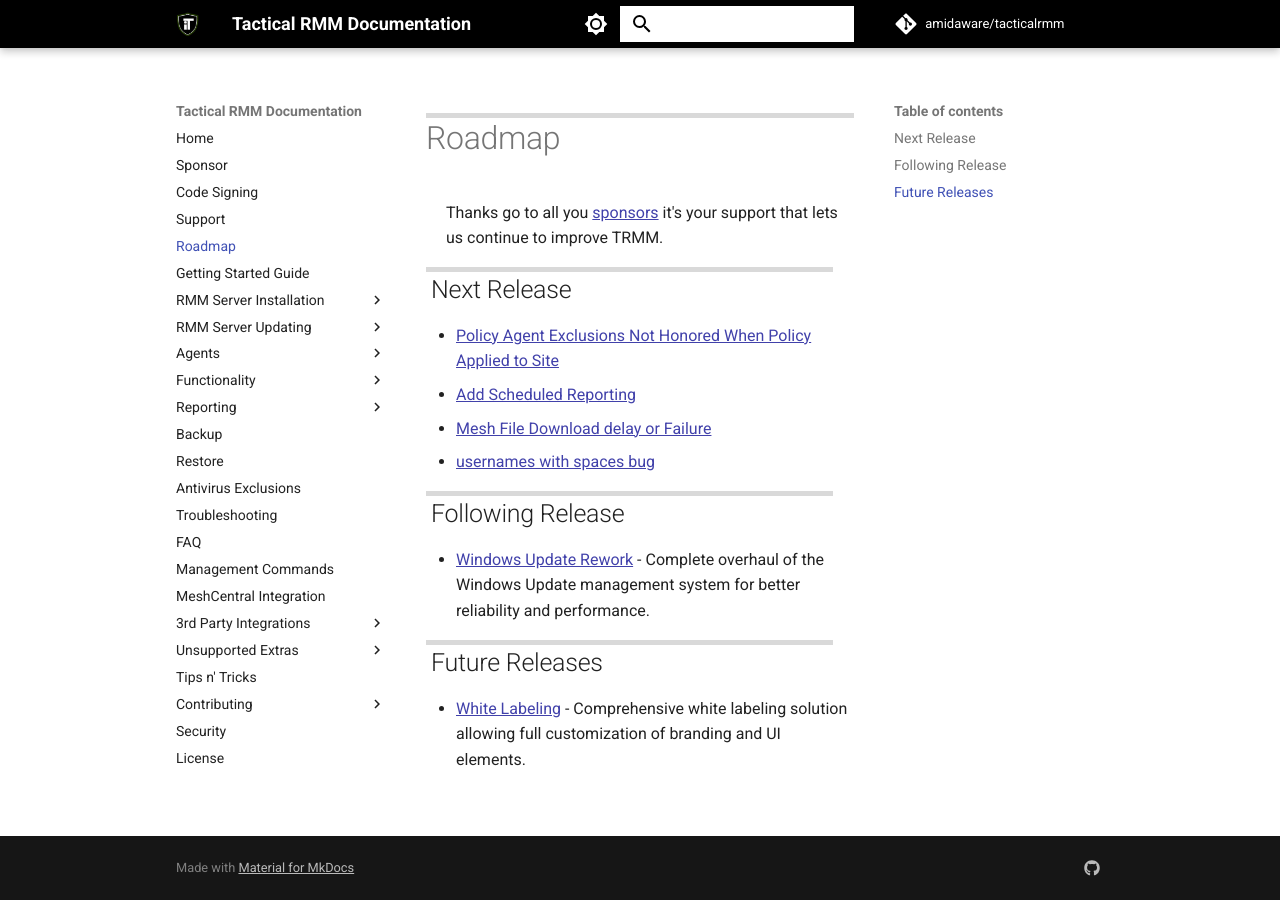
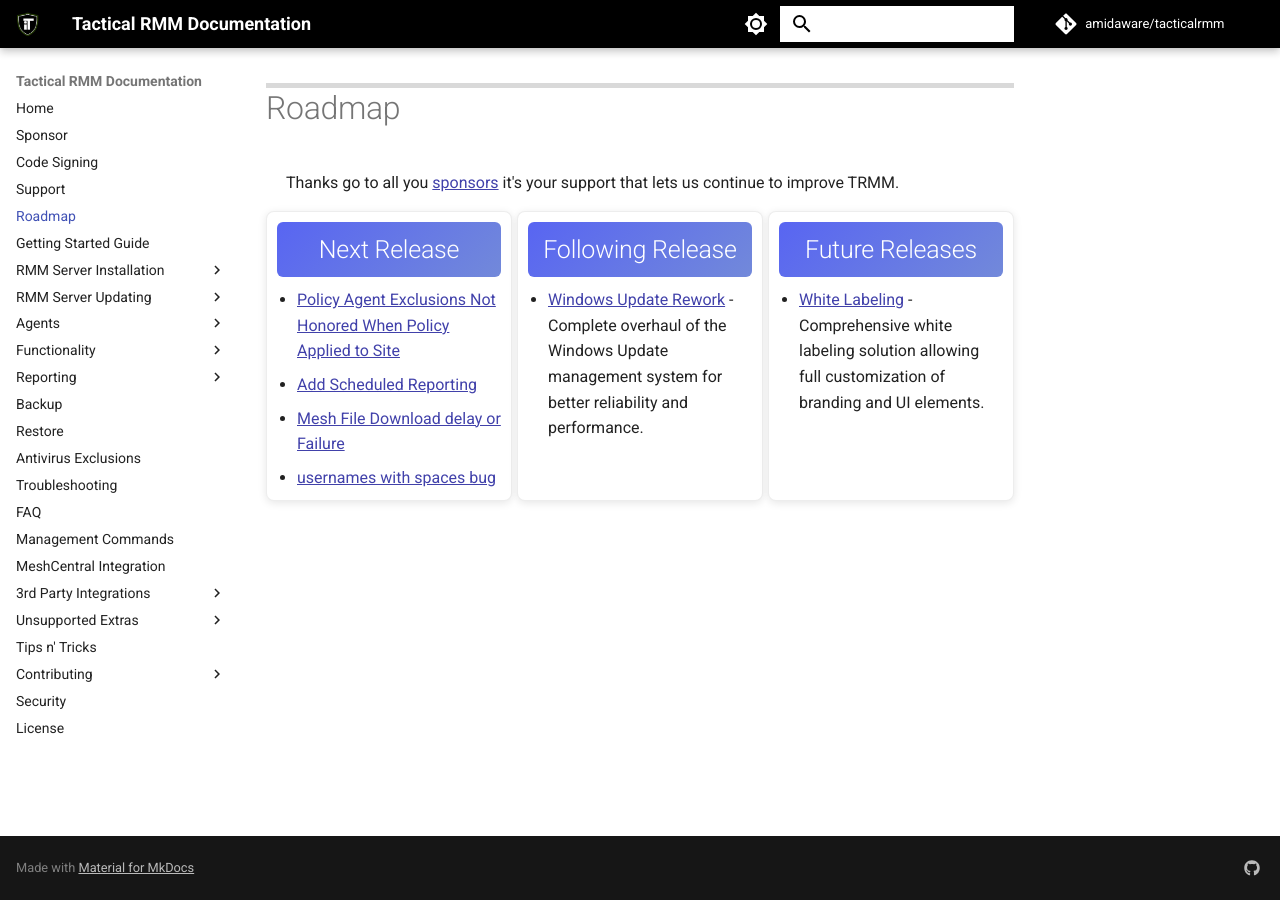
Before and after one commit to amidaware/trmm-docs, an MkDocs documentation site: the page built from docs/roadmap.md, in a window 1280 px wide. Built offline with MkDocs 1.6.1 and Material for MkDocs 9.7.7, drawn with Linux system fonts in a browser that asks for light colours; comment, search, counter and statistics services are not loaded; some of the changed lines change nothing that is shown.

Commit message:
3 column

```diff
--- a/docs/roadmap.md
+++ b/docs/roadmap.md
@@ -2,20 +2,31 @@
 
 Thanks go to all you [sponsors](sponsor.md#sponsor-with-stripe-or-paypal) it's your support that lets us continue to improve TRMM.
 
-## Next Release
+<div class="roadmap-grid">
+  <div class="roadmap-section">
+    <h2>Next Release</h2>
+    <ul>
+      <li><a href="https://github.com/amidaware/tacticalrmm/issues/2269">Policy Agent Exclusions Not Honored When Policy Applied to Site</a></li>
+      <li><a href="https://github.com/amidaware/tacticalrmm/issues/846">Add Scheduled Reporting</a></li>
+      <li><a href="https://github.com/amidaware/tacticalrmm/issues/2231">Mesh File Download delay or Failure</a></li>
+      <li><a href="https://github.com/amidaware/tacticalrmm/issues/2265">usernames with spaces bug</a></li>
+    </ul>
+  </div>
 
-- [Policy Agent Exclusions Not Honored When Policy Applied to Site](https://github.com/amidaware/tacticalrmm/issues/2269)
-- [Add Scheduled Reporting](https://github.com/amidaware/tacticalrmm/issues/846)
-- [Mesh File Download delay or Failure](https://github.com/amidaware/tacticalrmm/issues/2231)
-- [usernames with spaces bug](https://github.com/amidaware/tacticalrmm/issues/2265)
+  <div class="roadmap-section">
+    <h2>Following Release</h2>
+    <ul>
+      <li><a href="https://github.com/amidaware/tacticalrmm/issues/1188">Windows Update Rework</a> - Complete overhaul of the Windows Update management system for better reliability and performance.</li>
+    </ul>
+  </div>
 
-## Following Release
-
-- [Windows Update Rework](https://github.com/amidaware/tacticalrmm/issues/1188) - Complete overhaul of the Windows Update management system for better reliability and performance.
-
-## Future Releases
-
-- [White Labeling](https://github.com/amidaware/tacticalrmm/issues/463) - Comprehensive white labeling solution allowing full customization of branding and UI elements.
+  <div class="roadmap-section">
+    <h2>Future Releases</h2>
+    <ul>
+      <li><a href="https://github.com/amidaware/tacticalrmm/issues/463">White Labeling</a> - Comprehensive white labeling solution allowing full customization of branding and UI elements.</li>
+    </ul>
+  </div>
+</div>
 
 <script>
 // Auto-populate GitHub issue data
@@ -139,7 +150,7 @@
 
             issueBox.innerHTML = `
               <div class="issue-header">
-                <h4><a href="${issue.html_url}" target="_blank">${issue.title}</a></h4>
+                <div class="issue-title"><a href="${issue.html_url}" target="_blank">${issue.title}</a></div>
                 <span class="issue-number">#${issueNumber}</span>
               </div>
               <div class="issue-description">${description}</div>
@@ -170,17 +181,61 @@
 </script>
 
 <style>
+/* Create a grid layout for release sections */
+.roadmap-grid {
+  display: grid;
+  grid-template-columns: 1fr 1fr 1fr;
+  gap: 0.25rem; /* Reduced from 0.5rem */
+  margin-top: 0.5rem; /* Reduced from 1rem */
+}
+
+.roadmap-section {
+  background: var(--md-default-bg-color);
+  border: 1px solid var(--md-default-fg-color--lightest);
+  border-radius: 8px;
+  padding: 0.5rem; /* Reduced from 1rem */
+  box-shadow: 0 2px 8px rgba(0, 0, 0, 0.1);
+}
+
+.roadmap-section h2 {
+  margin-top: 0 !important;
+  margin-bottom: 0.5rem !important; /* Reduced from 0.75rem */
+  text-align: center;
+  border: none !important;
+  background: linear-gradient(135deg, #5865f2, #7289da) !important;
+  color: white !important;
+  padding: 0.5rem !important; /* Reduced from 0.75rem */
+  border-radius: 6px !important;
+  width: 100% !important;
+  text-indent: 0 !important;
+}
+
+.roadmap-section ul {
+  margin: 0 !important; /* Remove default ul margins */
+  padding: 0 !important; /* Remove default ul padding */
+}
+
+[data-md-color-scheme="slate"] .roadmap-section h2 {
+  background: linear-gradient(135deg, #5865f2) !important;
+  color: white !important;
+}
+
 /* Hide default list styling for issue items */
 ul li:has(.issue-box) {
   list-style: none;
   margin-left: 0;
+  margin-bottom: 0.125rem; /* Reduced spacing between items */
+}
+
+ul li:has(.issue-box):last-child {
+  margin-bottom: 0; /* Remove margin from last item */
 }
 
 .issue-box {
   background: var(--md-default-bg-color);
   border: 1px solid var(--md-default-fg-color--lightest);
-  border-radius: 8px;
-  margin: 0.25rem 0;
+  border-radius: 6px;
+  margin: 0; /* Removed vertical margins */
   box-shadow: 0 2px 4px rgba(0, 0, 0, 0.1);
   transition: box-shadow 0.2s ease;
   overflow: hidden;
@@ -196,45 +251,28 @@
   align-items: flex-start;
   background: #5865f2;
   color: white;
-  padding: 0.25rem 1rem;
+  padding: 0.4rem 0.6rem; /* Reduced from 0.5rem 0.75rem */
   margin: 0;
 }
 
-.issue-header h4 {
+.issue-title {
   margin: 0 !important;
   flex: 1;
-  padding-right: 1rem;
-  border: none !important;
-  border-top: none !important;
-  background: none !important;
+  padding-right: 0.5rem; /* Reduced from 0.75rem */
   color: white !important;
-  font-size: 1rem;
-  line-height: 1.3;
-  font-weight: 600;
-  width: auto !important;
-  text-indent: 0 !important;
-  margin-top: 0 !important;
+  font-size: 0.85rem; /* Reduced from 0.9rem */
+  line-height: 1.2;
+  font-weight: 400;
 }
 
-.issue-header h4 a {
+.issue-title a {
   color: white !important;
   text-decoration: none !important;
   font-weight: 600;
   display: inline;
 }
 
-.issue-header h4 a:hover {
-  text-decoration: underline !important;
-  color: white !important;
-}
-
-/* Override dark mode link styling specifically for issue boxes */
-[data-md-color-scheme="slate"] .issue-box a {
-  color: white !important;
-  text-decoration: none !important;
-}
-
-[data-md-color-scheme="slate"] .issue-box a:hover {
+.issue-title a:hover {
   text-decoration: underline !important;
   color: white !important;
 }
@@ -242,10 +280,10 @@
 .issue-number {
   background: rgba(255, 255, 255, 0.25);
   color: white !important;
-  padding: 0.4rem 0.6rem;
-  border-radius: 6px;
+  padding: 0.25rem 0.4rem; /* Reduced from 0.3rem 0.5rem */
+  border-radius: 4px;
   font-family: var(--md-code-font, monospace);
-  font-size: 0.85rem;
+  font-size: 0.7rem; /* Reduced from 0.75rem */
   font-weight: 600;
   white-space: nowrap;
   flex-shrink: 0;
@@ -254,22 +292,22 @@
 
 .issue-description {
   color: var(--md-default-fg-color--light);
-  font-size: 0.9rem;
-  line-height: 1.5;
-  margin-bottom: 0.25rem;
-  padding: 0.55rem;
+  font-size: 0.8rem; /* Reduced from 0.85rem */
+  line-height: 1.3; /* Reduced from 1.4 */
+  margin-bottom: 0; /* Removed bottom margin */
+  padding: 0.3rem; /* Reduced from 0.4rem */
 }
 
 .issue-footer {
   display: flex;
   justify-content: space-between;
   align-items: center;
-  padding: 0 0.25rem 0.25rem 0.25rem;
+  padding: 0 0.3rem 0.3rem 0.3rem; /* Reduced from 0.25rem */
 }
 
 .issue-stats-left {
   display: flex;
-  gap: 0.75rem;
+  gap: 0.4rem; /* Reduced from 0.5rem */
   align-items: center;
 }
 
@@ -281,16 +319,16 @@
 .thumbs-up {
   background: var(--md-accent-bg-color);
   color: var(--md-accent-fg-color);
-  padding: 0.25rem 0.5rem;
-  border-radius: 12px;
-  font-size: 0.8rem;
+  padding: 0.15rem 0.3rem; /* Reduced from 0.2rem 0.4rem */
+  border-radius: 8px; /* Reduced from 10px */
+  font-size: 0.7rem; /* Reduced from 0.75rem */
   font-weight: 500;
 }
 
 .issue-state {
-  padding: 0.25rem 0.5rem;
-  border-radius: 12px;
-  font-size: 0.75rem;
+  padding: 0.15rem 0.3rem; /* Reduced from 0.2rem 0.4rem */
+  border-radius: 8px; /* Reduced from 10px */
+  font-size: 0.65rem; /* Reduced from 0.7rem */
   font-weight: 500;
   text-transform: uppercase;
 }
@@ -308,27 +346,43 @@
 .comments {
   background: var(--md-default-fg-color--lightest);
   color: var(--md-default-fg-color);
-  padding: 0.25rem 0.5rem;
-  border-radius: 12px;
-  font-size: 0.8rem;
-  font-weight: 500;
+  padding: 0.15rem 0.3rem; /* Reduced from 0.2rem 0.4rem */
+  border-radius: 8px; /* Reduced from 10px */
+  font-size: 0.7rem; /* Reduced from 0.75rem */
+  font-weight: 200;
 }
 
 /* Responsive adjustments */
+@media (max-width: 1200px) {
+  .roadmap-grid {
+    grid-template-columns: 1fr 1fr;
+    gap: 0.5rem; /* Reduced from 1rem */
+  }
+}
+
 @media (max-width: 768px) {
+  .roadmap-grid {
+    grid-template-columns: 1fr;
+    gap: 0.5rem; /* Reduced from 0.75rem */
+  }
+
+  .roadmap-section {
+    padding: 0.5rem; /* Reduced from 0.75rem */
+  }
+
   .issue-header {
     flex-direction: column;
-    gap: 0.5rem;
+    gap: 0.2rem; /* Reduced from 0.25rem */
     align-items: flex-start;
   }
 
-  .issue-header h4 {
+  .issue-title {
     padding-right: 0;
   }
 
   .issue-footer {
     flex-direction: column;
-    gap: 0.5rem;
+    gap: 0.2rem; /* Reduced from 0.25rem */
     align-items: flex-start;
   }
 
--- a/docs/stylesheets/extra.css
+++ b/docs/stylesheets/extra.css
@@ -1,6 +1,7 @@
 /* Maximum space for text block */
 .md-grid {
-    max-width: 75%; /* or 100%, if you want to stretch to full-width */
+    max-width: 100% !important; /* Changed from 75% to 100% for full width */
+    margin: 0 !important; /* Remove default margins */
   }
 
 .md-header {
```
